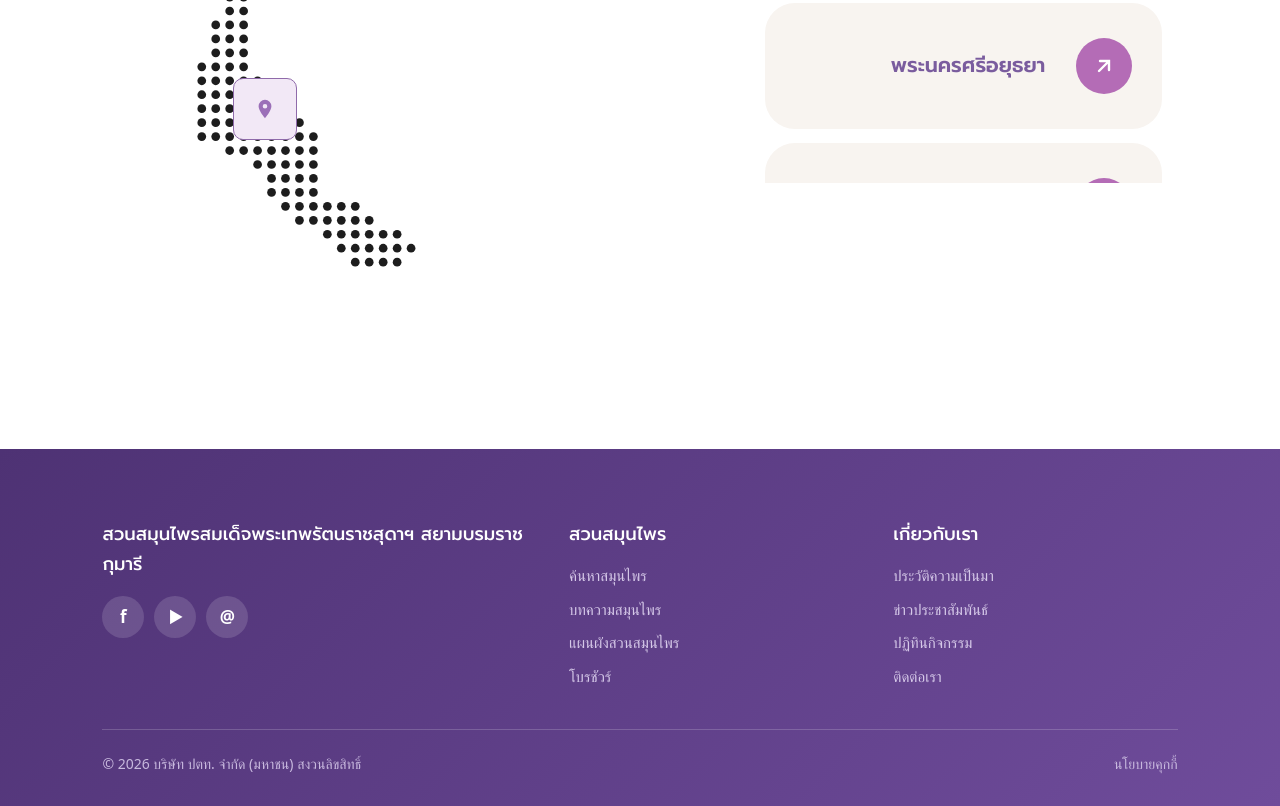
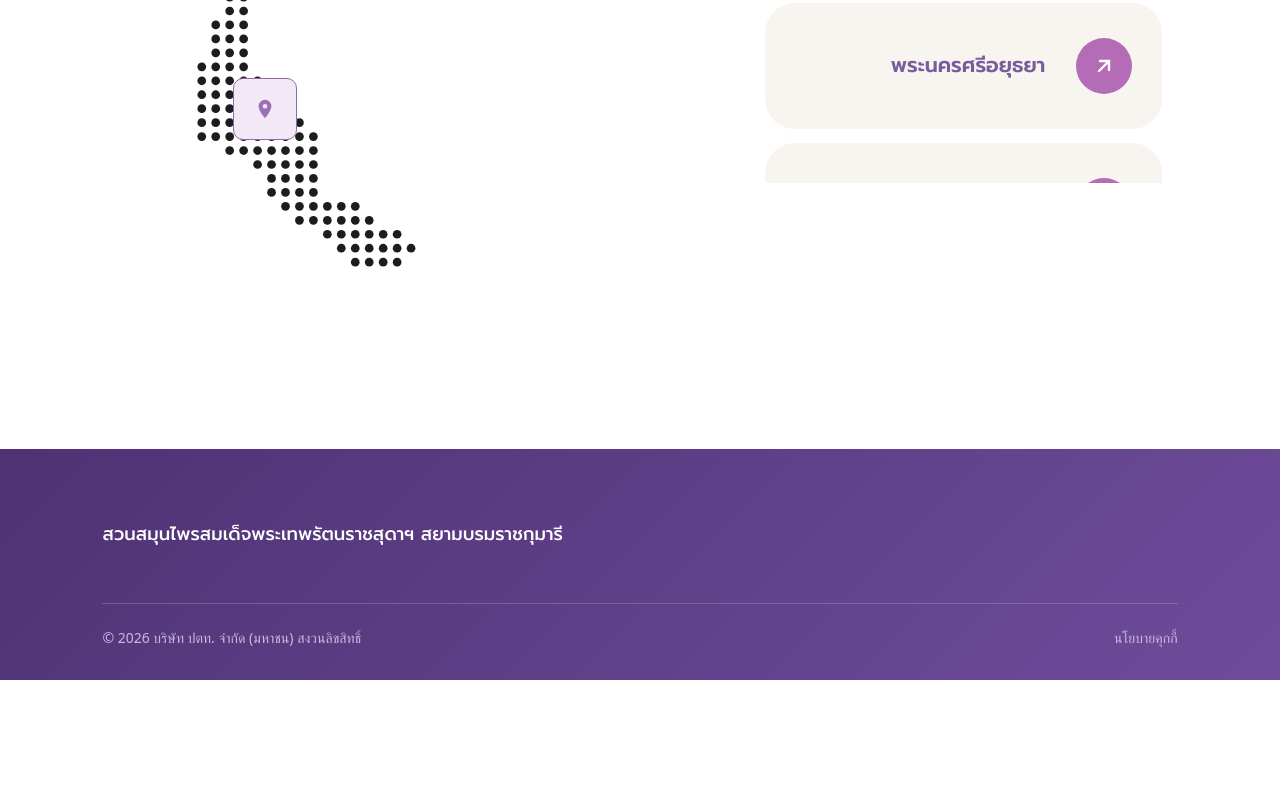
Before and after one commit to gosum111/test, a plain HTML site: page index.html in a window 1280 px wide. Shown: the part 5899-6705 px from the top of the page. After the commit the page ends 6579 px from the top, so only its background shows below. Drawn offline with Linux system fonts and the light colour scheme; no server answers; a web font is replaced by a local one.

Commit message:
ส่วนท้ายเว็บ: เอาปุ่มโซเชียลและเมนู "สวนสมุนไพร" / "เกี่ยวกับเรา" ออก
- เหลือชื่อสวน ลิขสิทธิ์ และลิงก์นโยบายคุกกี้ (เมนูหลักยังอยู่ที่ปุ่ม ☰)
- .foot เป็นคอลัมน์เดียว
- เปลี่ยนเวอร์ชันแคช service worker เป็น v14

Co-Authored-By: Claude Opus 5.5 <noreply@anthropic.com>

```diff
--- a/css/style.css
+++ b/css/style.css
@@ -183,7 +183,7 @@ form.cf .chk input{margin-top:5px}
 
 /* footer */
 footer{background:linear-gradient(135deg,#4e3274,#6f4c9b);color:#e6ddf3;padding:70px 0 30px;margin-top:40px}
-.foot{display:grid;grid-template-columns:1.5fr 1fr 1fr;gap:40px}
+.foot{display:grid;grid-template-columns:1fr;gap:40px}
 footer h4{font-family:"Prompt";color:#fff;font-size:18px;margin-bottom:14px;font-weight:500}
 footer p,footer li{font-size:15px;color:#d5c8e8}
 footer ul{list-style:none;display:grid;gap:8px}
--- a/index.html
+++ b/index.html
@@ -160,14 +160,8 @@
         <h4>สวนสมุนไพรสมเด็จพระเทพรัตนราชสุดาฯ สยามบรมราชกุมารี</h4>
         <!-- ที่อยู่/โทร/อีเมล/โซเชียล: แก้ได้จากหน้าแอดมิน → แท็บ ⚙️ ตั้งค่าเว็บไซต์ (js/main.js → renderSiteInfo) -->
         <p id="footContact" hidden></p><!-- ซ่อนไว้ก่อน · เปิดได้ที่แท็บ ⚙️ ตั้งค่าเว็บไซต์ → "แสดงที่อยู่ เบอร์โทร อีเมล ที่ส่วนท้ายของทุกหน้า" -->
-        <div class="social" id="footSocial">
-          <a href="https://www.facebook.com/ptt.herbgarden" target="_blank" rel="noopener" aria-label="Facebook">f</a>
-          <a href="https://www.youtube.com/@pttherbgardenchannel8378" target="_blank" rel="noopener" aria-label="YouTube">▶</a>
-          <a href="mailto:pr_herbgarden@pttplc.com" aria-label="Email">@</a>
-        </div>
+        <!-- เอาปุ่มโซเชียล และเมนู "สวนสมุนไพร" / "เกี่ยวกับเรา" ออกแล้ว (เมนูหลักยังอยู่ที่ปุ่ม ☰ ด้านบน) -->
       </div>
-      <div><h4>สวนสมุนไพร</h4><ul><li><a href="#/herb/search">ค้นหาสมุนไพร</a></li><li><a href="#/herb/articles">บทความสมุนไพร</a></li><li><a href="#/herb/map">แผนผังสวนสมุนไพร</a></li><li><a href="#/brochure">โบรชัวร์</a></li></ul></div>
-      <div><h4>เกี่ยวกับเรา</h4><ul><li><a href="#/about/history">ประวัติความเป็นมา</a></li><li><a href="#/news">ข่าวประชาสัมพันธ์</a></li><li><a href="#/calendar">ปฏิทินกิจกรรม</a></li><li><a href="#/contact">ติดต่อเรา</a></li></ul></div>
     </div>
     <div class="copy"><span>© <span id="yr"></span> บริษัท ปตท. จำกัด (มหาชน) สงวนลิขสิทธิ์</span><a href="#/cookie">นโยบายคุกกี้</a></div>
   </div>
--- a/sw.js
+++ b/sw.js
@@ -4,7 +4,7 @@
    - รูปภาพ, ฟอนต์: ใช้ชุดในเครื่องทันที (เร็ว) แล้วอัปเดตเบื้องหลัง
    - ไม่ยุ่งกับหน้าแอดมิน, การส่งฟอร์ม และ API อื่น ๆ (ต้องใช้เน็ตจริงเสมอ)
    แก้ไฟล์นี้แล้ว: เปลี่ยน VERSION เพื่อล้างแคชเก่า */
-const VERSION = "v13";
+const VERSION = "v14";
 const SHELL = `shell-${VERSION}`, IMAGES = `images-${VERSION}`;
 const MAX_IMAGES = 250;           // เก็บรูปในเครื่องไม่เกินจำนวนนี้ (ลบรูปเก่าสุดออก)
 const NET_TIMEOUT = 4000;
```
